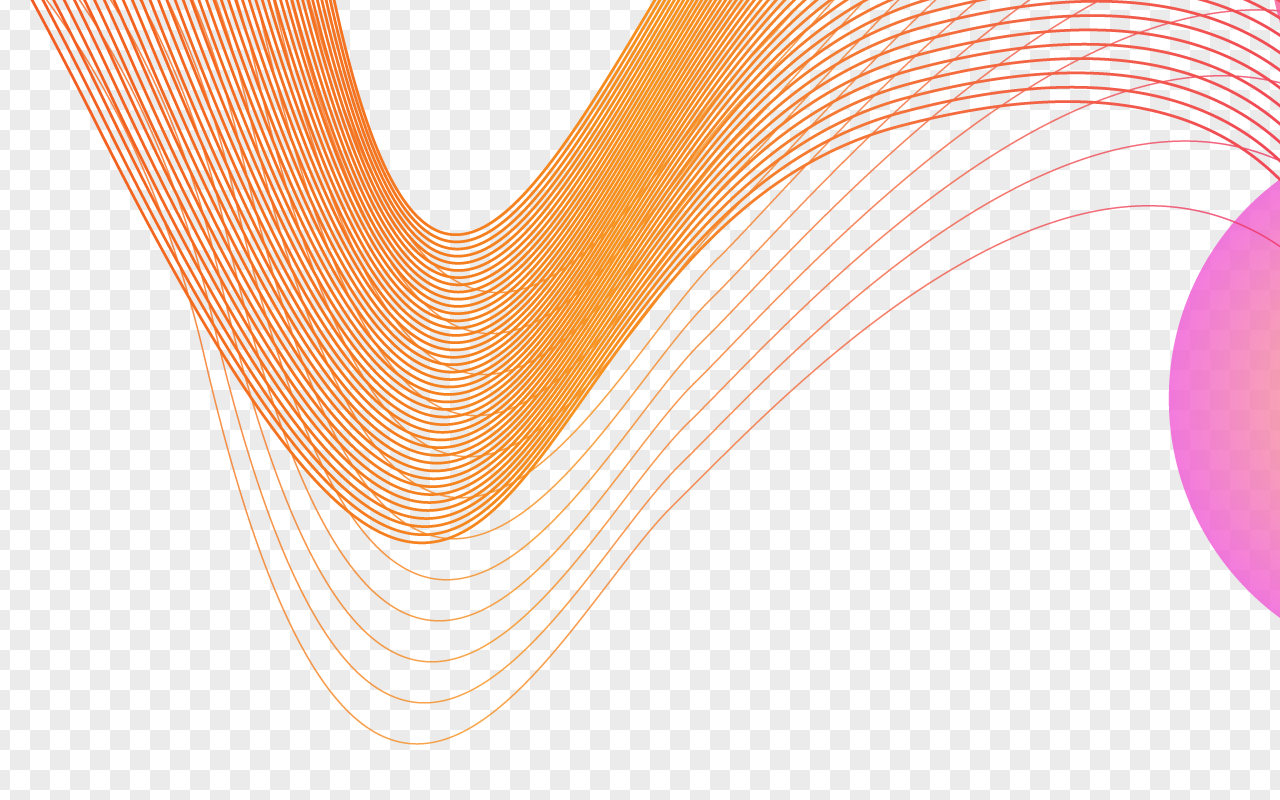
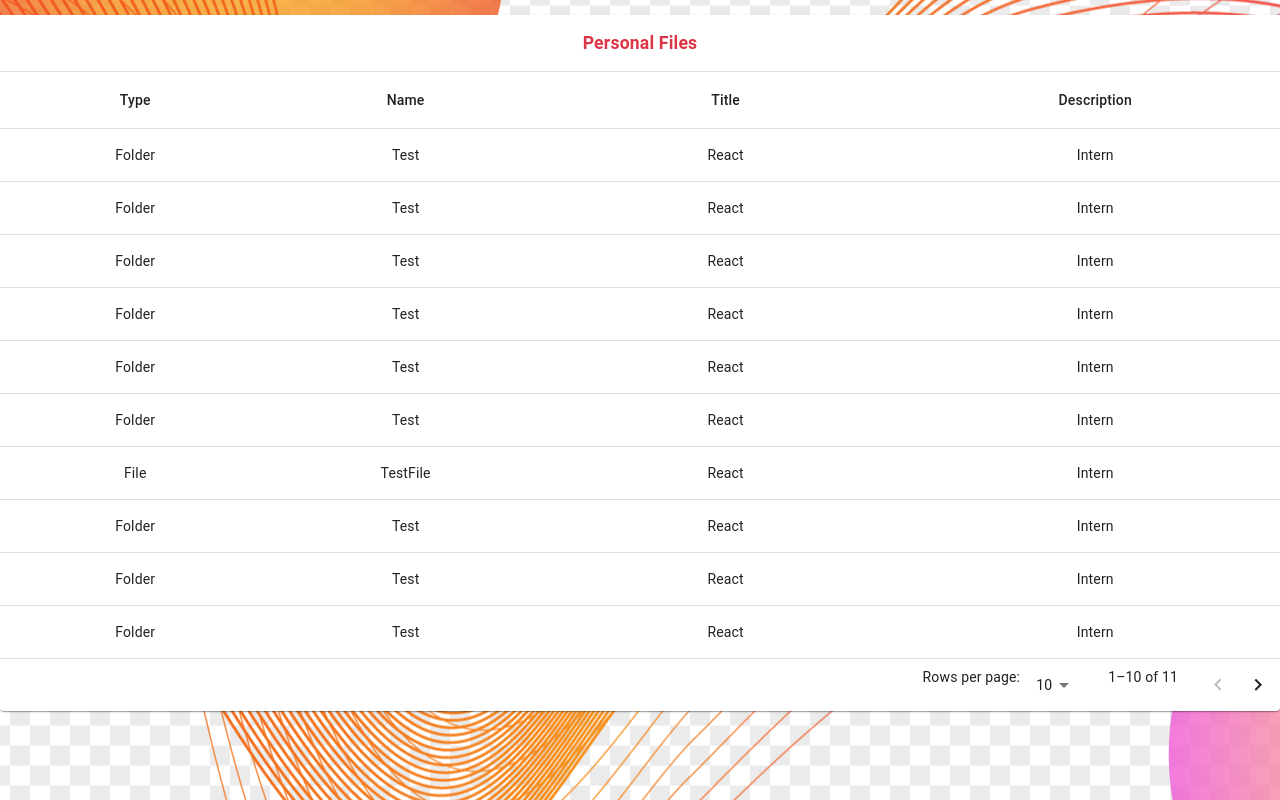
Before and after one commit to cahangirasgerov2003/BookStore, a React (Create React App) app: page /dashboard in a window 1280 px wide. Built offline with nearby package versions, Linux system fonts and the light colour scheme.

Commit message:
Create folder and upload file functionality will be added

```diff
--- a/package.json
+++ b/package.json
@@ -3,6 +3,9 @@
   "version": "0.1.0",
   "private": true,
   "dependencies": {
+    "@emotion/react": "^11.11.1",
+    "@emotion/styled": "^11.11.0",
+    "@mui/material": "^5.14.17",
     "@testing-library/jest-dom": "^5.17.0",
     "@testing-library/react": "^13.4.0",
     "@testing-library/user-event": "^13.5.0",
@@ -14,6 +17,7 @@
     "react-router-dom": "^6.3.0",
     "react-scripts": "5.0.1",
     "react-slick": "^0.29.0",
+    "react-table": "^7.8.0",
     "react-toastify": "^9.1.3",
     "redux": "^4.0.5",
     "redux-thunk": "^2.3.0",
--- a/src/components/Header/Header.jsx
+++ b/src/components/Header/Header.jsx
@@ -1,14 +1,21 @@
-import React, { useRef } from "react";
+import React, { useRef, useState } from "react";
 import "../../styles/header.css";
-import { Link, NavLink } from "react-router-dom";
+import { Link, NavLink, useNavigate } from "react-router-dom";
 import BookStore from "../../assets/images/store__icon.png";
 import { ToastContainer } from "react-toastify";
 import "react-toastify/dist/ReactToastify.css";
 import { connect } from "react-redux";
 import logout from "../../reducers/loginReducer";
+import ModalForm from "../UI/ModalForm";
+import { styled } from "@mui/material/styles";
+import Button from "@mui/material/Button";
 
 const Header = (props) => {
   const menuRef = useRef(null);
+  const navigate = useNavigate();
+  const [inputValue, setInputValue] = useState("");
+  const [open, setOpen] = React.useState(false);
+  const handleOpen = () => setOpen(true);
   const headerNavLinks = [
     {
       path: "/dashboard",
@@ -25,9 +32,27 @@ const Header = (props) => {
   }
 
   function logOutEvent() {
+    navigate("/");
     localStorage.removeItem("entry__data");
     props.dispatch(logout());
   }
+
+  function searchResult() {
+    navigate("/dashboard?q=" + inputValue);
+    document.querySelector("#searchInput").value = "";
+  }
+
+  const VisuallyHiddenInput = styled("input")({
+    clip: "rect(0 0 0 0)",
+    clipPath: "inset(50%)",
+    height: 1,
+    overflow: "hidden",
+    position: "absolute",
+    bottom: 0,
+    left: 0,
+    whiteSpace: "nowrap",
+    width: 1,
+  });
 
   const result = props.logined ? (
     <header className="header">
@@ -112,22 +137,26 @@ const Header = (props) => {
                     </button>
                     <ul className="dropdown-menu w-100 createAndUpload">
                       <li className="d-flex align-items-center dropdownItem">
-                        <Link
-                          to="#"
-                          className="d-flex align-items-center linkSignOut"
+                        <Button
+                          className="d-flex align-items-center linkSignOut py-0"
+                          onClick={handleOpen}
                         >
                           <i className="ri-folder-add-line"></i>
-                          <p className="mb-0">Create Folder</p>
-                        </Link>
+                          <p className="mb-0" onClick={setOpen}>
+                            Create Folder
+                          </p>
+                        </Button>
+                        <ModalForm open={open} setOpen={setOpen} />
                       </li>
                       <li className="d-flex align-items-center dropdownItem">
-                        <Link
-                          to="#"
-                          className="d-flex align-items-center linkSignOut"
+                        <Button
+                          component="label"
+                          className="d-flex align-items-center linkSignOut py-0"
                         >
                           <i className="ri-upload-2-line"></i>
                           <p className="mb-0">Upload File</p>
-                        </Link>
+                          <VisuallyHiddenInput type="file" />
+                        </Button>
                       </li>
                     </ul>
                   </span>
@@ -138,11 +167,15 @@ const Header = (props) => {
             <div className="header__navigation__right w-25">
               <div className="searchElement d-flex justify-content-between">
                 <input
+                  id="searchInput"
                   type="text"
                   placeholder="Search ..."
                   className="w-100"
+                  onChange={(e) => {
+                    setInputValue(e.target.value);
+                  }}
                 ></input>
-                <i className="ri-search-eye-line"></i>
+                <i className="ri-search-eye-line" onClick={searchResult}></i>
               </div>
             </div>
           </div>
--- /dev/null
+++ b/src/components/UI/ModalForm.jsx
@@ -0,0 +1,108 @@
+import React, { useState } from "react";
+import Box from "@mui/material/Box";
+import Modal from "@mui/material/Modal";
+import { Button, TextField } from "@mui/material";
+import "../../styles/modalForm.css";
+import { toast } from "react-toastify";
+
+const style = {
+  position: "absolute",
+  top: "50%",
+  left: "50%",
+  transform: "translate(-50%, -50%)",
+  width: 400,
+  bgcolor: "background.paper",
+  border: "1px solid #000",
+  boxShadow: 24,
+  p: 4,
+  borderRadius: "5px",
+};
+
+const toastSuccess = () => {
+  toast.success("Congratulations, the changes have been saved", {
+    autoClose: 2000,
+    pauseOnHover: false,
+    pauseOnFocusLoss: false,
+  });
+};
+
+const toastError = () => {
+  toast.error("You are required to fill in all fields !", {
+    autoClose: 2000,
+    pauseOnHover: false,
+    pauseOnFocusLoss: false,
+  });
+};
+
+const ModalForm = ({ open, setOpen }) => {
+  const handleClose = () => setOpen(false);
+
+  const [name, setName] = useState("");
+  const [title, setTitle] = useState("");
+  const [desc, setDesc] = useState("");
+
+  const checkForm = () => {
+    if (name && title && desc) {
+      // let newdata = {
+      //   name,
+      //   title,
+      //   desc
+      // };
+      toastSuccess();
+    } else {
+      toastError();
+    }
+    setName("");
+    setTitle("");
+    setDesc("");
+  };
+
+  return (
+    <div>
+      <Modal
+        open={open}
+        onClose={handleClose}
+        aria-labelledby="modal-modal-title"
+        aria-describedby="modal-modal-description"
+      >
+        <Box sx={style}>
+          <div className="modal__container">
+            <p className="h4 text-danger text-center mb-2">Create new folder</p>
+            <TextField
+              id="standard-basic1"
+              label={name === "" ? "Name" : name}
+              variant="standard"
+              className="w-100 "
+              onChange={(e) => {
+                setName(e.target.value);
+              }}
+            />
+            <TextField
+              id="standard-basic2"
+              label={title === "" ? "Title" : title}
+              variant="standard"
+              className="my-4 w-100 "
+              onChange={(e) => {
+                setTitle(e.target.value);
+              }}
+            />
+            <TextField
+              id="standard-basic3"
+              label={desc === "" ? "Description" : desc}
+              variant="standard"
+              className="w-100 "
+              onChange={(e) => {
+                setDesc(e.target.value);
+              }}
+            />
+          </div>
+          <Button className="createButton mt-4 p-0" onClick={checkForm}>
+            Create
+          </Button>
+        </Box>
+      </Modal>
+    </div>
+  );
+};
+
+export default ModalForm;
--- /dev/null
+++ b/src/components/UI/Table.jsx
@@ -0,0 +1,114 @@
+import * as React from "react";
+import Paper from "@mui/material/Paper";
+import Table from "@mui/material/Table";
+import TableBody from "@mui/material/TableBody";
+import TableCell from "@mui/material/TableCell";
+import TableContainer from "@mui/material/TableContainer";
+import TableHead from "@mui/material/TableHead";
+import TablePagination from "@mui/material/TablePagination";
+import TableRow from "@mui/material/TableRow";
+import { v4 as uuidv4 } from "uuid";
+import "../../styles/table.css";
+import { useSearchParams } from "react-router-dom";
+
+const columns = [
+  { id: "type", label: "Type", minWidth: 150 },
+  { id: "name", label: "Name", minWidth: 150 },
+  { id: "title", label: "Title", minWidth: 205 },
+  { id: "desc", label: "Description", minWidth: 205 },
+];
+
+function createData(type, name, title, desc) {
+  return { name, type, title, desc };
+}
+
+const rows = [
+  createData("Folder", "Test", "React", "Intern"),
+  createData("Folder", "Test", "React", "Intern"),
+  createData("Folder", "Test", "React", "Intern"),
+  createData("Folder", "Test", "React", "Intern"),
+  createData("Folder", "Test", "React", "Intern"),
+  createData("Folder", "Test", "React", "Intern"),
+  createData("File", "TestFile", "React", "Intern"),
+  createData("Folder", "Test", "React", "Intern"),
+  createData("Folder", "Test", "React", "Intern"),
+  createData("Folder", "Test", "React", "Intern"),
+  createData("Folder", "Test", "React", "Intern"),
+];
+
+export default function ColumnGroupingTable() {
+  const [page, setPage] = React.useState(0);
+  const [rowsPerPage, setRowsPerPage] = React.useState(10);
+  const [request] = useSearchParams();
+  const searchKeyword = request.get("q");
+
+  const handleChangePage = (event, newPage) => {
+    setPage(newPage);
+  };
+
+  const handleChangeRowsPerPage = (event) => {
+    setRowsPerPage(+event.target.value);
+    setPage(0);
+  };
+
+  return (
+    <Paper sx={{ width: "100%", marginTop: "15px" }}>
+      <TableContainer sx={{ maxHeight: "100%" }}>
+        <Table stickyHeader aria-label="sticky table">
+          <TableHead>
+            <TableRow>
+              <TableCell align="center" colSpan={5} className="titleTable">
+                Personal Files
+              </TableCell>
+            </TableRow>
+            <TableRow>
+              {columns.map((column) => (
+                <TableCell
+                  key={column.id}
+                  align={column.align}
+                  style={{ top: 57, minWidth: column.minWidth }}
+                >
+                  {column.label}
+                </TableCell>
+              ))}
+            </TableRow>
+          </TableHead>
+          <TableBody>
+            {rows
+              .filter((row) => {
+                return searchKeyword && searchKeyword !== null
+                  ? row.name === searchKeyword
+                  : row;
+              })
+              .slice(page * rowsPerPage, page * rowsPerPage + rowsPerPage)
+              .map((row) => {
+                return (
+                  <TableRow hover role="checkbox" tabIndex={-1} key={uuidv4()}>
+                    {columns.map((column) => {
+                      const value = row[column.id];
+                      return (
+                        <TableCell key={column.id} align={column.align}>
+                          {column.format && typeof value === "number"
+                            ? column.format(value)
+                            : value}
+                        </TableCell>
+                      );
+                    })}
+                  </TableRow>
+                );
+              })}
+          </TableBody>
+        </Table>
+      </TableContainer>
+      <TablePagination
+        rowsPerPageOptions={[10, 25, 100]}
+        component="div"
+        count={rows.length}
+        rowsPerPage={rowsPerPage}
+        page={page}
+        onPageChange={handleChangePage}
+        onRowsPerPageChange={handleChangeRowsPerPage}
+      />
+    </Paper>
+  );
+}
--- a/src/pages/Dashboard.jsx
+++ b/src/pages/Dashboard.jsx
@@ -1,10 +1,13 @@
 import React from "react";
 import Helmet from "../components/Helmet/helmet";
+import Table from "../components/UI/Table";
 
 const Dashboard = () => {
   return (
     <React.Fragment>
-      <Helmet title="Dashboard"></Helmet>
+      <Helmet title="Dashboard">
+        <Table />
+      </Helmet>
     </React.Fragment>
   );
 };
--- a/src/styles/header.css
+++ b/src/styles/header.css
@@ -147,6 +147,7 @@
 
 .createAndUpload li p {
   color: #0d6efd;
+  font-size: 1rem;
 }
 
 .createAndUpload li:first-child {
--- /dev/null
+++ b/src/styles/table.css
@@ -0,0 +1,10 @@
+.titleTable {
+  color: #dc3545 !important;
+  font-size: 1.1rem !important;
+  font-weight: 700 !important;
+}
+
+th,
+td {
+  text-align: center !important;
+}
```
Also changed, not shown: src/styles/modalForm.css (added), 1 other file (tests, documents, lock files or other folders).
